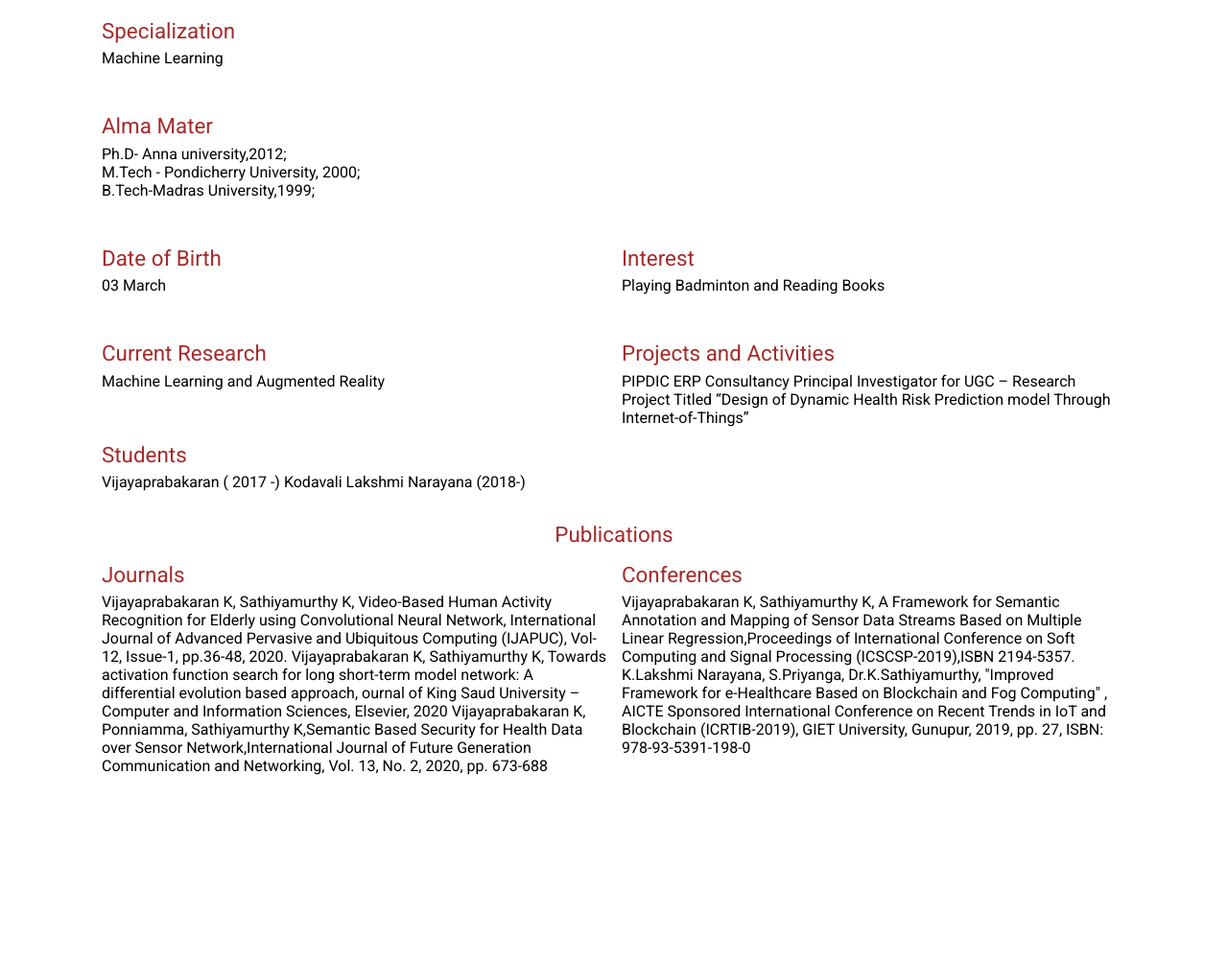
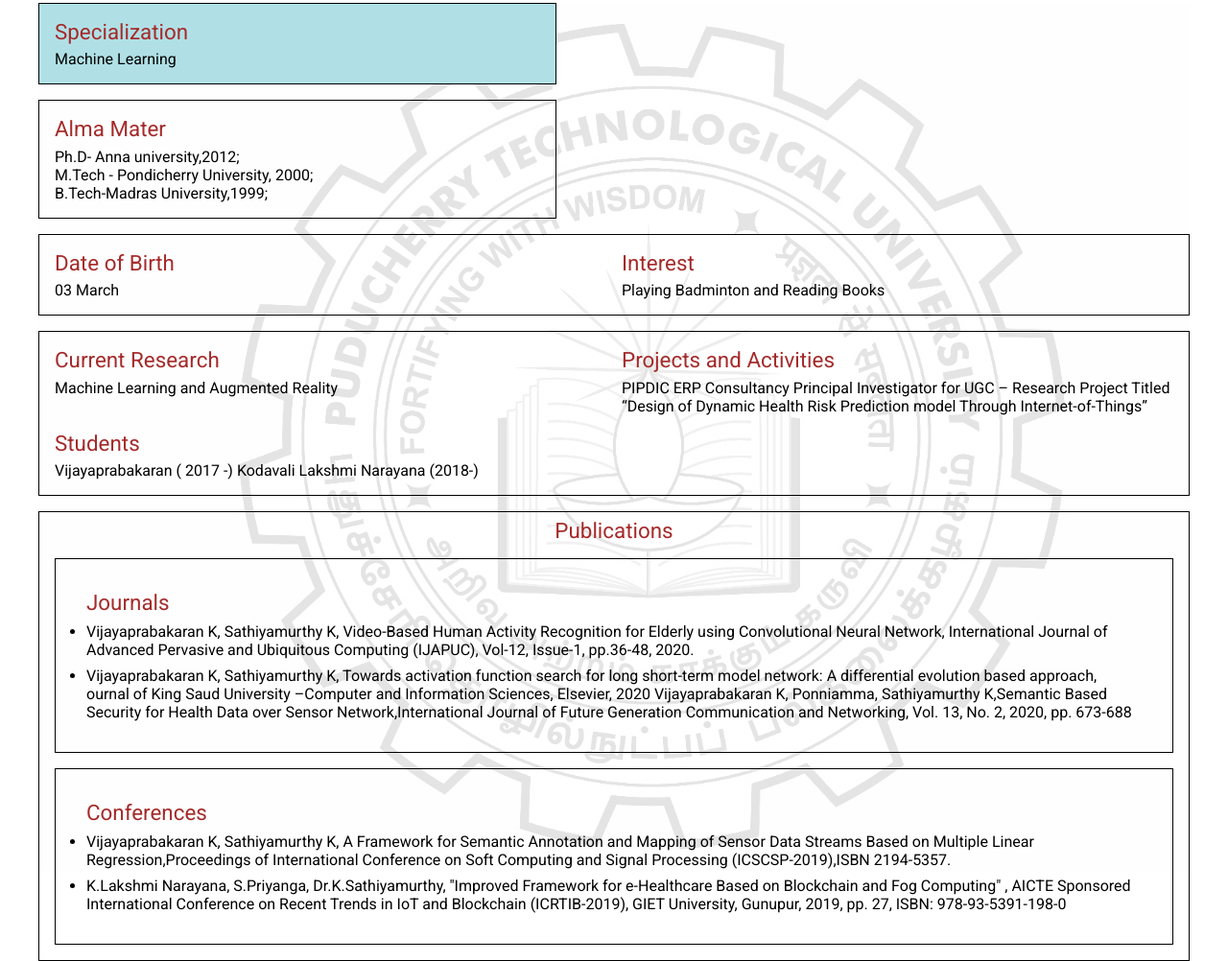
Before and after one commit to Ravi310/IndividualFacPage, a plain HTML site: page index.html in a window 1280 px wide. Shown: the part 199-1201 px from the top of the page at 96% size. Before the commit the page ends 1023 px from the top, so only its background shows below. Drawn offline with Linux system fonts and the light colour scheme.

Commit message:
Modified css

```diff
--- a/index.html
+++ b/index.html
@@ -5,7 +5,6 @@
     <meta charset="UTF-8">
     <meta http-equiv="X-UA-Compatible" content="IE=edge">
     <meta name="viewport" content="width=device-width, initial-scale=1.0">
-    <link rel="stylesheet" href="https://unicons.iconscout.com/release/v4.0.0/css/unicons.css" />
     <link rel="stylesheet" href="style.css">
     <title>Document</title>
 </head>
@@ -94,24 +93,17 @@
                     <div class="publication">
                         <div class="journals">
                             <span>Journals</span>
-                            <p>Vijayaprabakaran K, Sathiyamurthy K, Video-Based Human Activity Recognition for Elderly
-                                using Convolutional Neural Network, International Journal of Advanced Pervasive and
-                                Ubiquitous Computing (IJAPUC), Vol-12, Issue-1, pp.36-48, 2020. Vijayaprabakaran K,
-                                Sathiyamurthy K, Towards activation function search for long short-term model network: A
-                                differential evolution based approach, ournal of King Saud University –Computer and
-                                Information Sciences, Elsevier, 2020 Vijayaprabakaran K, Ponniamma, Sathiyamurthy
-                                K,Semantic Based Security for Health Data over Sensor Network,International Journal of
-                                Future Generation Communication and Networking, Vol. 13, No. 2, 2020, pp. 673-688</p>
+                            <ul>
+                                <li>Vijayaprabakaran K, Sathiyamurthy K, Video-Based Human Activity Recognition for Elderly using Convolutional Neural Network, International Journal of Advanced Pervasive and Ubiquitous Computing (IJAPUC), Vol-12, Issue-1, pp.36-48, 2020.</li>
+                                <li> Vijayaprabakaran K, Sathiyamurthy K, Towards activation function search for long short-term model network: A differential evolution based approach, ournal of King Saud University –Computer and Information Sciences, Elsevier, 2020 Vijayaprabakaran K, Ponniamma, Sathiyamurthy K,Semantic Based Security for Health Data over Sensor Network,International Journal of Future Generation Communication and Networking, Vol. 13, No. 2, 2020, pp. 673-688</li>
+                            </ul>
                         </div>
                         <div class="conference">
                             <span>Conferences</span>
-                            <p>Vijayaprabakaran K, Sathiyamurthy K, A Framework for Semantic Annotation and Mapping of
-                                Sensor Data Streams Based on Multiple Linear Regression,Proceedings of International
-                                Conference on Soft Computing and Signal Processing (ICSCSP-2019),ISBN 2194-5357.
-                                K.Lakshmi Narayana, S.Priyanga, Dr.K.Sathiyamurthy, "Improved Framework for e-Healthcare
-                                Based on Blockchain and Fog Computing" , AICTE Sponsored International Conference on
-                                Recent Trends in IoT and Blockchain (ICRTIB-2019), GIET University, Gunupur, 2019, pp.
-                                27, ISBN: 978-93-5391-198-0</p>
+                            <ul>
+                                <li>Vijayaprabakaran K, Sathiyamurthy K, A Framework for Semantic Annotation and Mapping of Sensor Data Streams Based on Multiple Linear Regression,Proceedings of International Conference on Soft Computing and Signal Processing (ICSCSP-2019),ISBN 2194-5357.</li>
+                                <li> K.Lakshmi Narayana, S.Priyanga, Dr.K.Sathiyamurthy, "Improved Framework for e-Healthcare Based on Blockchain and Fog Computing" , AICTE Sponsored International Conference on Recent Trends in IoT and Blockchain (ICRTIB-2019), GIET University, Gunupur, 2019, pp. 27, ISBN: 978-93-5391-198-0</li>
+                            </ul>
                         </div>
                     </div>
                 </div>
--- a/style.css
+++ b/style.css
@@ -8,31 +8,36 @@
 
 body{
     font-family: 'Roboto', sans-serif;
-    /* color: white; */
 }
 
 .single-faculty__container{
-    max-width: 1100px;
+    max-width: 1200px;
+    /* width: 100%;
+    height: 100%; */
     margin: 0 auto;
 }
 
+/* .single-faculty__container::before{
+    background: url(water-logo.jpeg) no-repeat ;
+    content: "";
+    position: absolute;
+    top: 0;
+    left: 0;
+    width: 100%;
+    height: 200%;
+    z-index: -1;
+    opacity: 0.1;
+} */
+
 .single-faculty__profile{
     display: flex;
-    /* flex-wrap: wrap; */
     justify-content: space-between;
-    /* background-color: brown; */
-    /* color: whitesmoke; */
     border-bottom: 2px solid black;
-    /* clip-path: polygon(0 0,100% 0,100% 70%,25% 100%,0 100%); */
 }
 
 .single-faculty__profile .profile__left{
     display: flex;
     flex: 2;
-}
-
-.single-faculty__profile .profile__left .profile__image{
-
 }
 
 .single-faculty__profile .profile__left .profile__image img{
@@ -45,11 +50,6 @@ body{
     flex-direction: column;
     justify-content: center;
     text-align: center;
-    /* border-bottom: 1px solid black; */
-}
-
-.single-faculty__profile .profile__left .profile__name h2{
-
 }
 
 .single-faculty__profile .profile__left .profile__name h4{
@@ -68,26 +68,33 @@ body{
    justify-content: center;
 }
 
-.single-faculty__profile .profile__right .contact{
-
-}
-
-.single-faculty__profile .profile__right .contact .phone{
-
-}
-
 .single-faculty__profile .profile__right .contact .phone li{
     list-style: none;
-}
-
-.single-faculty__profile .profile__right .social-media{
-
+    margin-top: 0.4rem;
 }
 
 .single-faculty__profile .profile__right .social-media a img{
     width: 24px;
     height: 24px;
-    filter: invert(1);
+    margin-top:1rem;
+    margin-right: 0.4rem;
+}
+
+.single-faculty__container .single-faculty__intro{
+    position: relative;
+}
+
+.single-faculty__container .single-faculty__intro::before{
+    background: url(water-logo.jpeg) no-repeat ;
+    content: "";
+    position: absolute;
+    top: 0px;
+    /* left: 0; */
+    right: 0;
+    width: 100%;
+    height: 100%;
+    z-index: -1;
+    opacity: 0.1;
 }
 
 .single-faculty__container .single-faculty__intro .grid-container span{
@@ -96,57 +103,38 @@ body{
 }
 
 .single-faculty__container .single-faculty__intro .grid-container p{
-    /* color: antiquewhite; */
     margin-top: 0.4rem;
 }
 
 
-.single-faculty__container .single-faculty__intro .grid-container .first{
+.single-faculty__container .single-faculty__intro .grid-container .first,
+.single-faculty__container .single-faculty__intro .grid-container .second{
     display: grid;
-    /* background-color: brown; */
     width: 45%;
     padding: 1rem;
     display: flex;
     align-items: center;
     margin-top: 1rem;
-    /* color: white; */
+    border: 1px solid black;
 }
 
-.single-faculty__container .single-faculty__intro .grid-container .second{
-    display: grid;
-    /* background-color: brown; */
-    width: 45%;
-    padding: 1rem;
-    display: flex;
-    align-items: center;
-    margin-top: 1rem;
-    /* color: white; */
+.single-faculty__container .single-faculty__intro .grid-container .first{
+    background-color: powderblue;
 }
 
-.single-faculty__container .single-faculty__intro .grid-container .third{
+.single-faculty__container .single-faculty__intro .grid-container .third,
+.single-faculty__container .single-faculty__intro .grid-container .fourth{
     display: grid;
     grid-template-columns: repeat(2,1fr);
-    /* background-color: brown; */
     padding: 1rem;
     margin-top: 1rem;
     gap: 1rem;
-    /* color: white; */
-}
-
-.single-faculty__container .single-faculty__intro .grid-container .fourth{
-    display: grid;
-    grid-template-columns: repeat(2,1fr);
-    /* background-color: brown; */
-    padding: 1rem;
-    margin-top: 1rem;
-    gap: 1rem;
-    /* color: white; */
+    border: 1px solid black;
 }
 
 .single-faculty__container .single-faculty__intro .grid-container .fifth{
-    /* background-color: brown; */
-    /* color: white; */
     margin-top: 1rem;
+    border: 1px solid black;
 }
 
 .single-faculty__container .single-faculty__intro .grid-container .fifth .pub{
@@ -154,16 +142,55 @@ body{
     font-size: 1.4rem;
     margin-top: 0.4rem;
     color: brown;
-    /* border-bottom: 1px solid white; */
+}
+
+.single-faculty__container .single-faculty__intro .grid-container .publication{
+    display: grid;
+    /* grid-template-columns: repeat(1,1fr); */
+    padding: 1rem;
+    gap: 1rem;
+}
+
+.single-faculty__container .single-faculty__intro .grid-container .publication .journals{
+    border: 1px solid black;
+    padding: 2rem;
+}
+
+.single-faculty__container .single-faculty__intro .grid-container .publication .journals ul li{
+    margin-top: 0.5rem;
+}
+
+.single-faculty__container .single-faculty__intro .grid-container .publication .conference{
+    border: 1px solid black;
+    padding: 2rem;
+}
+
+.single-faculty__container .single-faculty__intro .grid-container .publication .conference ul li{
+    margin-top: 0.5rem;
 }
 
 
-.single-faculty__container .single-faculty__intro .grid-container .publication{
-    display: grid;
-    grid-template-columns: repeat(2,1fr);
-    /* background-color: brown; */
-    padding: 1rem;
-    /* margin-top: 1rem; */
-    gap: 1rem;
-    /* color: white; */
+
+
+@media screen and (max-width: 700px) {
+    .single-faculty__profile{
+        flex-direction: column;
+    }
+    .single-faculty__profile .profile__left{
+        justify-content: center;
+    }
+    .single-faculty__profile .profile__right{
+        align-items: center;
+        margin-top: 1rem;
+    }
+  }
+
+  @media screen and (max-width: 500px) {
+    .single-faculty__profile{
+        /* width: 100%; */
+    }
+    .single-faculty__container .single-faculty__intro .grid-container .first,
+    .single-faculty__container .single-faculty__intro .grid-container .second{
+         width: 100%;
 }
+  }
```
Also changed, not shown: water-logo.jpeg (added).
